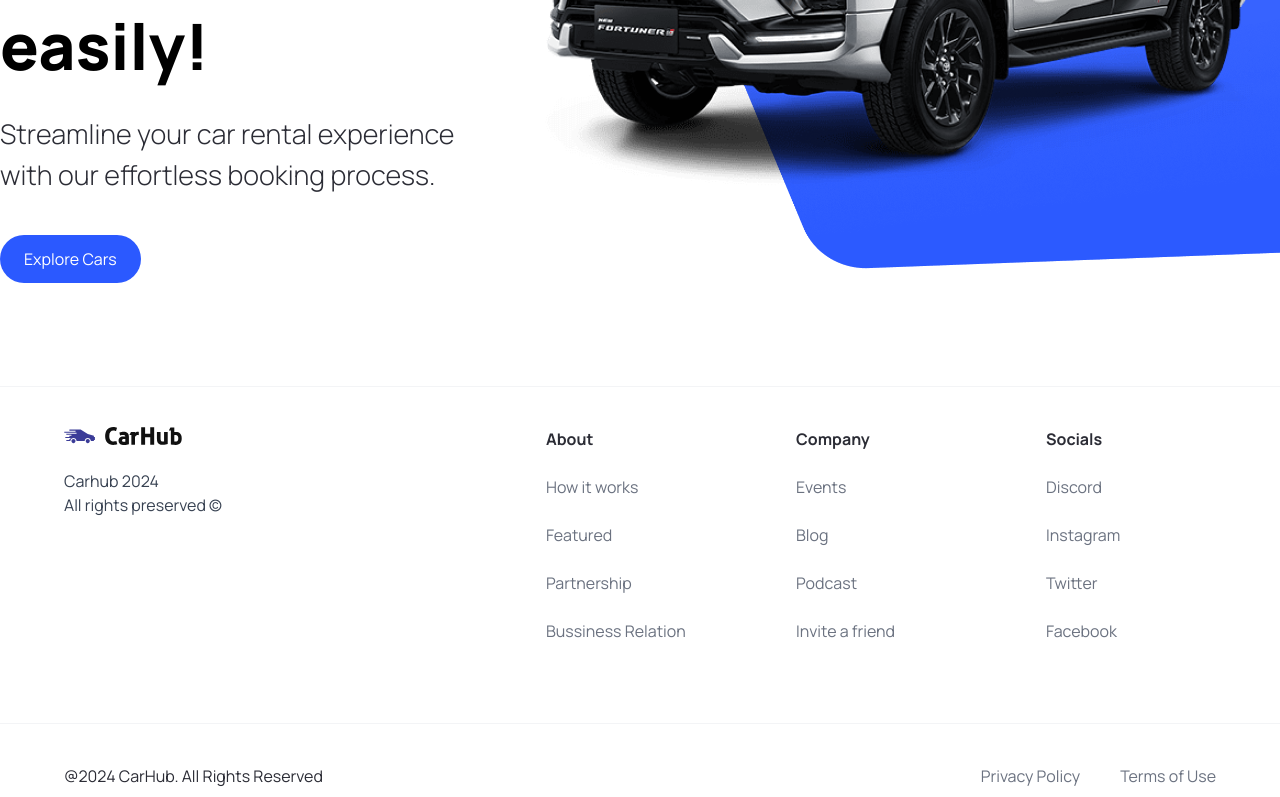
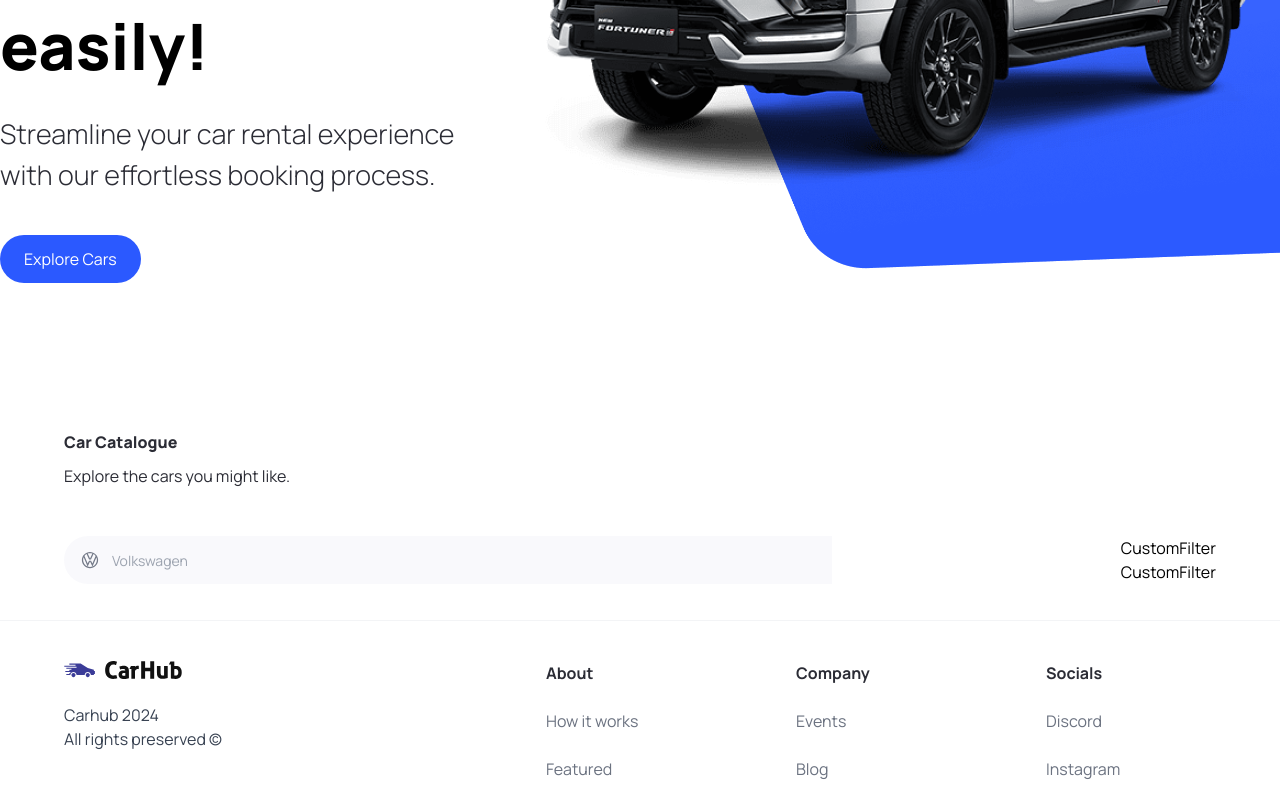
Before and after one commit to UrsuAnastasia18/Proiect_tutorial-1, a Next.js app: page / in a window 1280 px wide. Shown: the part 434-1231 px from the top of the page. Built offline with nearby package versions, Linux system fonts and the light colour scheme.

Commit message:
Car Catalogue

```diff
--- a/app/page.tsx
+++ b/app/page.tsx
@@ -1,4 +1,4 @@
-import { Hero } from '@/components'
+import { CustomFilter, Hero, SearchBar } from '@/components'
 import Image from 'next/image'
 
 
@@ -6,6 +6,23 @@
   return (
     <main className="overflow-hidden">
    <Hero />
+
+   <div className="mt-12 padding-x padding-y max-width" id="discover">
+   <div className="home__text-container">
+     <h1 className="text-4x1 font-extrabold">
+      Car Catalogue
+     </h1>
+     <p>Explore the cars you might like.</p>
+   </div>
+   <div className="home__filters">
+    <SearchBar/>
+
+    <div className="home__filters-container">
+    <CustomFilter title="fuel" />
+    <CustomFilter title="year" />
+    </div>
+   </div>
+   </div>
     </main>
   )
 }
--- /dev/null
+++ b/components/CustomFilter.tsx
@@ -0,0 +1,9 @@
+import React from 'react'
+
+const CustomFilter = () => {
+  return (
+    <div>CustomFilter</div>
+  )
+}
+
+export default CustomFilter
--- /dev/null
+++ b/components/SearchBar.tsx
@@ -0,0 +1,26 @@
+"use client";
+
+import { useState } from 'react';
+import { SearchManufacturer}  from "./";
+
+const SearchBar = () => {
+
+    const [manufacturer, setManufacturer] = useState('');
+
+    const handleSearch = () => {}
+
+  return (
+    <form className="searchbar" onSubmit=
+    {handleSearch}>
+        <div className="searchbar__item">
+            <SearchManufacturer
+            manufacturer={manufacturer}
+            setManufacturer={setManufacturer}
+
+            />
+        </div>
+    </form>
+  )
+}
+
+export default SearchBar
--- /dev/null
+++ b/components/SearchManufacturer.tsx
@@ -0,0 +1,93 @@
+"use client";
+import {manufacturers } from '@/constants';
+import { useState, Fragment } from 'react';
+import Image from 'next/image';
+import { SearchManufacturerProps } from '@/types';
+import { Combobox, Transition } from '@headlessui/react';
+
+const SearchManufacturer = ({ manufacturer,
+    setManufacturer } : SearchManufacturerProps ) => {
+        const [ query, setQuery ] = useState('');
+
+        const filteredManufacturers =
+        query === " "
+        ? manufacturers
+        : manufacturers.filter((item) => (
+            item.toLowerCase()
+            .replace(/\s+/g, "")
+            .includes(query.toLowerCase().replace(/\s+/g, "")
+        )))
+
+        return(
+            <div className ="search-manufacturer">
+                <Combobox value={manufacturer} onChange= {setManufacturer}>
+                    <div className="relative w-full">
+                        <Combobox.Button className="absolute top-[14px]">
+                            <Image
+                            src="/car-logo.svg"
+                            width={20}
+                            height={20}
+                            className="ml-4"
+                            alt="Car Logo"
+                            />
+                        </Combobox.Button>
+
+                        <Combobox.Input
+                        className="search-manufacturer__input"
+                        placeholder="Volkswagen"
+                        displayValue={(manufacturer: string ) => manufacturer}
+                        onChange={(e) => setQuery(e.target.value)}
+                        />
+
+                        <Transition
+                        as={Fragment}
+                        leave="transition ease-in duration-100"
+                        leaveFrom="opacity-100"
+                        leaveTo="opacity-0"
+                        afterLeave={() => setQuery ('')}
+                        >
+
+                            <Combobox.Options>
+                                {filteredManufacturers.map((item) => (
+                                    <Combobox.Option
+                                    key={item}
+                                    className={({active}) => `
+                                    relative search-manufacturer__option
+                                    ${active ? 'bg-primary-blue text-white' : 'text-gray-900'}
+                                    `}
+                                    value={item}
+                                    >
+                                        {({ selected, active }) => (
+                                            <>
+                                            <span
+                                            className={`block truncate ${
+                                                selected ? 'font-medium' :
+                                                'font-normal'
+                                            }`}
+                                            >
+                                                {item}
+                                                </span>
+                                                {selected ? (
+                                                    <span
+                                                    className={`absolute inset-y-0 left-0 flex
+                                                        items-center pl-3 ${
+                                                            active ? 'text-white':
+                                                            'text-teal-600'
+                                                        }`}
+                                                        >
+                                                        </span>
+                                                ) : null }
+                                                </>
+
+                                                )}
+                                                </Combobox.Option>
+                                )
+                            )}
+                            </Combobox.Options>
+                            </Transition>
+                            </div>
+                            </Combobox>
+                            </div>
+        )
+    }
+    export default SearchManufacturer
--- a/components/index.ts
+++ b/components/index.ts
@@ -2,10 +2,16 @@
 import CustomButton from './CustomButton';
 import Navbar from './Navbar';
 import Footer from './Footer';
+import SearchBar from './SearchBar';
+import CustomFilter from './CustomFilter';
+import SearchManufacturer from './SearchManufacturer';
 
 export {
     Hero,
     CustomButton,
     Navbar,
     Footer,
+    SearchBar,
+    CustomFilter,
+    SearchManufacturer,
 }
--- a/types/index.ts
+++ b/types/index.ts
@@ -7,3 +7,9 @@
     MouseEventHandler<HTMLButtonElement>;
     btnType?: "button" | "submit" ;
 }
+
+export interface SearchManufacturerProps {
+    manufacturer: string;
+    setManufacturer: (manufacturer: string) => void;
+
+}
```
Also changed, not shown: package.json (+5 -4 lines), 1 other file (tests, documents, lock files or other folders).
